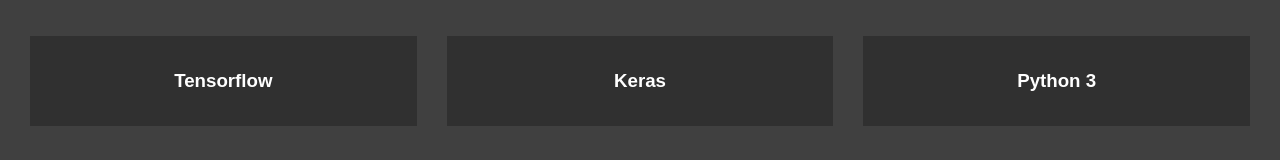
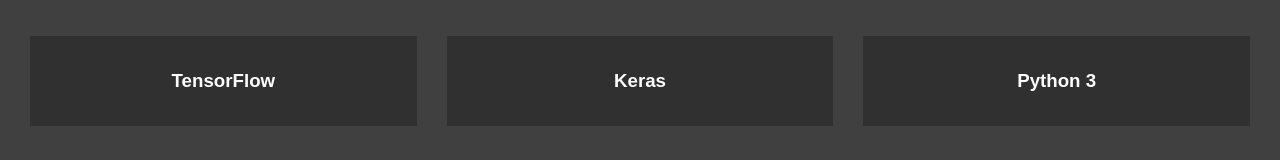
Before and after one commit to matthewbeck1998/deepcue-website, a React (Create React App) app: page / in a window 1280 px wide. Both pictures are taken after a click on the element "Resources". Shown: the part 223-383 px from the top of the page. Built offline with nearby package versions, Linux system fonts and the light colour scheme.

Commit message:
Capitalize F in TensorFlow

```diff
--- a/src/ResourcesSection.tsx
+++ b/src/ResourcesSection.tsx
@@ -13,7 +13,7 @@
       url:
         "https://www.cs.utexas.edu/~pstone/Papers/bib2html/b2hd-AAMAS12-knox.html"
     },
-    { title: "Tensorflow", url: "https://www.tensorflow.org/learn" },
+    { title: "TensorFlow", url: "https://www.tensorflow.org/learn" },
     { title: "Keras", url: "https://keras.io/" },
     { title: "Python 3", url: "https://docs.python.org/3/" },
     {
```
